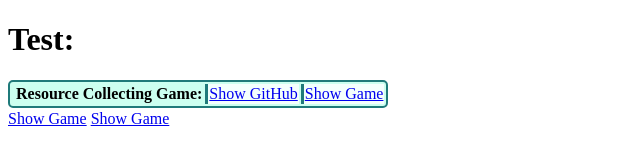
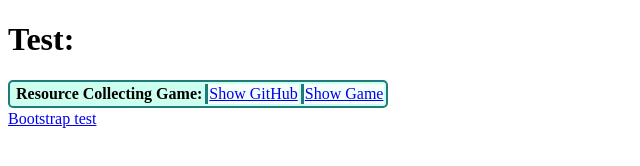
Before and after one commit to ForgedForgery/forgedforgery.github.io, a plain HTML site: page index.html in a window 1280 px wide. Shown: the full height of the page, 0-640 px from the left. Drawn offline with Linux system fonts and the light colour scheme.

Commit message:
Update index.html

```diff
--- a/index.html
+++ b/index.html
@@ -31,8 +31,7 @@
             </td>
         </tr>
     </table>
-    <a href="https://forgedforgery.github.io/Small-Stuff/">Show Game</a>
-    <a href="https://forgedforgery.github.io/Small-Stuff/freecodecamp/Basic%20Front%20End%20Development%20Projects/Tribute%20Page/index.html">Show Game</a>
+    <a href="https://forgedforgery.github.io/Small-Stuff/freecodecamp/Basic%20Front%20End%20Development%20Projects/Tribute%20Page/index.html">Bootstrap test</a>
 <!---
     <table>
         <tr>
```
